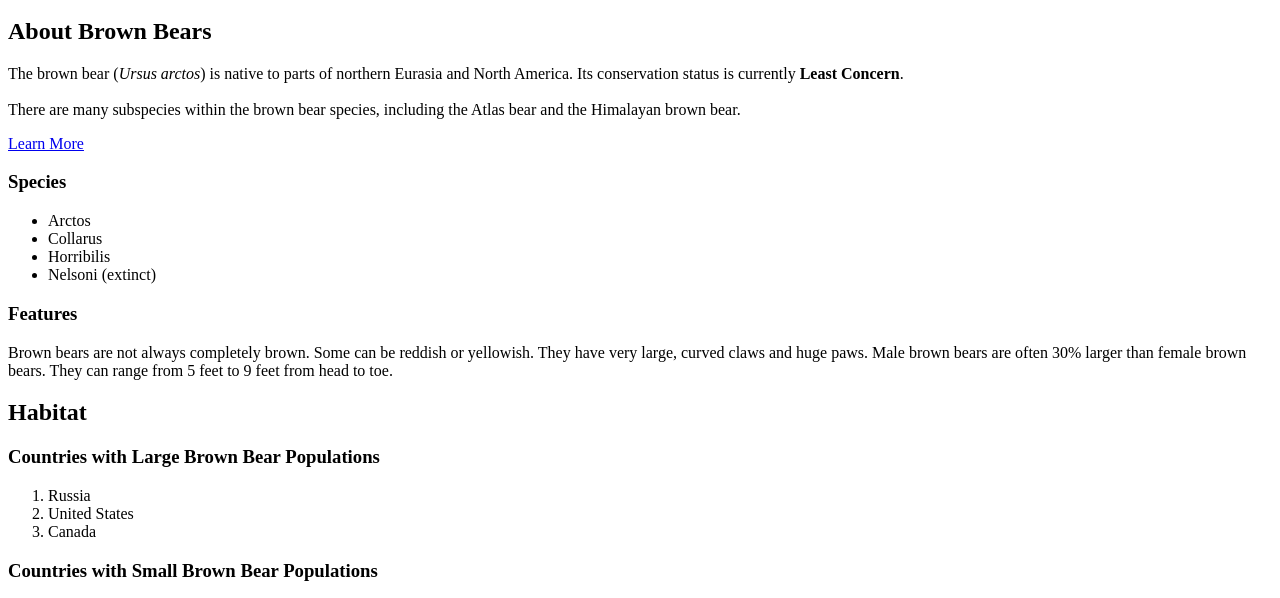
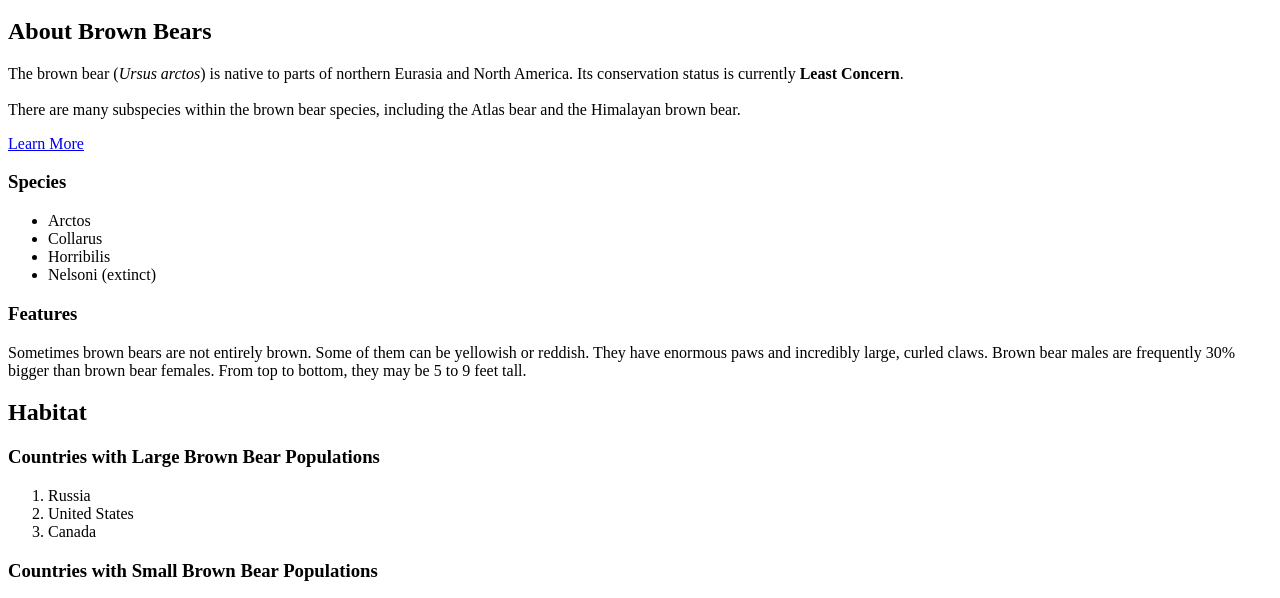
Before and after one commit to mr-plenty/repo-test, a plain HTML site: page index.html in a window 1280 px wide. Shown: the part 162-760 px from the top of the page. Drawn offline with Linux system fonts and the light colour scheme.

Commit message:
Second commit

```diff
--- a/index.html
+++ b/index.html
@@ -31,7 +31,7 @@
       <li>Nelsoni (extinct)</li>
     </ul>
     <h3>Features</h3>
-    <p>Brown bears are not always completely brown. Some can be reddish or yellowish. They have very large, curved claws and huge paws. Male brown bears are often 30% larger than female brown bears. They can range from 5 feet to 9 feet from head to toe.</p>
+    <p>Sometimes brown bears are not entirely brown. Some of them can be yellowish or reddish. They have enormous paws and incredibly large, curled claws. Brown bear males are frequently 30% bigger than brown bear females. From top to bottom, they may be 5 to 9 feet tall.</p>
   </div>
   <div id="habitat">
     <h2>Habitat</h2>
```
